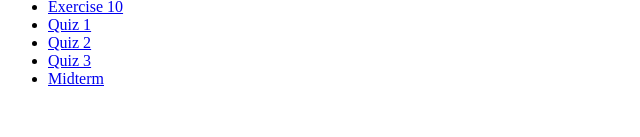
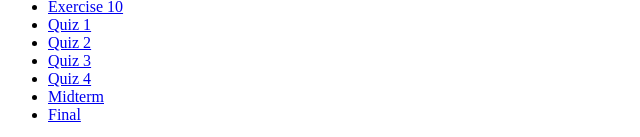
Before and after one commit to Davidwl09/mmp240, a plain HTML site: page index.html in a window 1280 px wide. Shown: the part 965-1102 px from the top of the page, without its empty margins (0-640 px from the left). Before the commit the page ends 1069 px from the top, so only its background shows below. Drawn offline with Linux system fonts and the light colour scheme.

Commit message:
Add files via upload

```diff
--- a/index.html
+++ b/index.html
@@ -35,7 +35,9 @@
             <li><a href="quiz1.html">Quiz 1</a></li>
             <li><a href="quiz2.html">Quiz 2</a></li>
             <li><a href="quiz3.html">Quiz 3</a></li>
+            <li><a href="quiz4.html">Quiz 4</a></li>
             <li><a href="midterm/index.html">Midterm</a></li>
+            <li><a href="cuny-design/index.html">Final</a></li>
 
 
         </ul>
```
